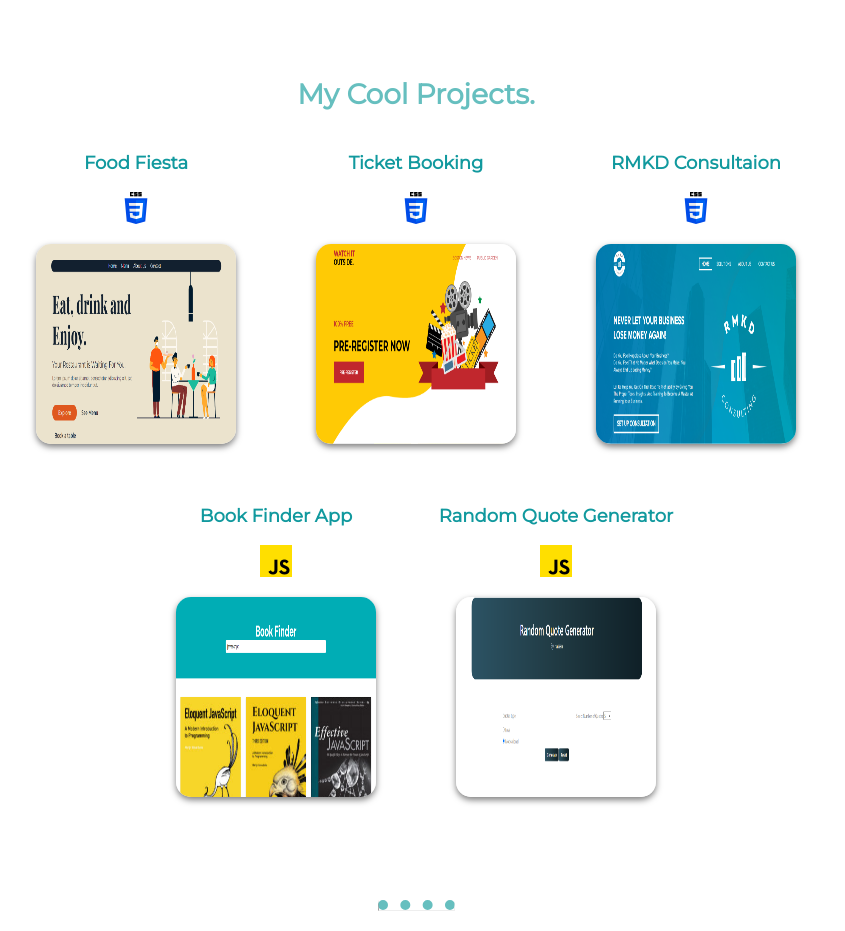
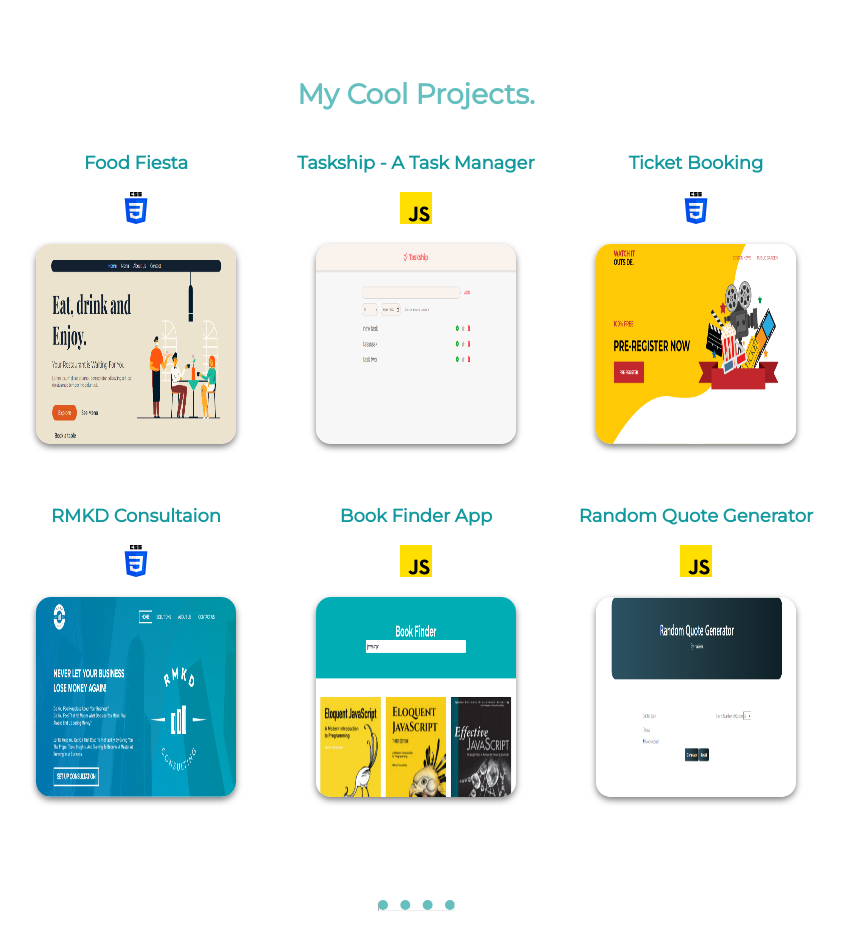
Before and after one commit to rmhassan/profile, a plain HTML site: page index.html in a window 1280 px wide. Shown: the part 2260-3191 px from the top of the page, without its empty margins (224-1069 px from the left). Drawn offline with Linux system fonts and the light colour scheme.

Commit message:
add taskship project

```diff
--- a/index.html
+++ b/index.html
@@ -77,6 +77,15 @@
                   src="images/foodfiesta.png"
                   alt=""
                 />
+              </a>
+            </div>
+          </div>
+          <div class="project">
+            <h3>Taskship - A Task Manager</h3>
+            <img src="images/js.png" alt="" />
+            <div class="project_link">
+              <a href="https://rmhassan.github.io/taskship/">
+                <img class="project_banner" src="images/taskship.png" alt="" />
               </a>
             </div>
           </div>
```
Also changed, not shown: images/taskship.png (added).
